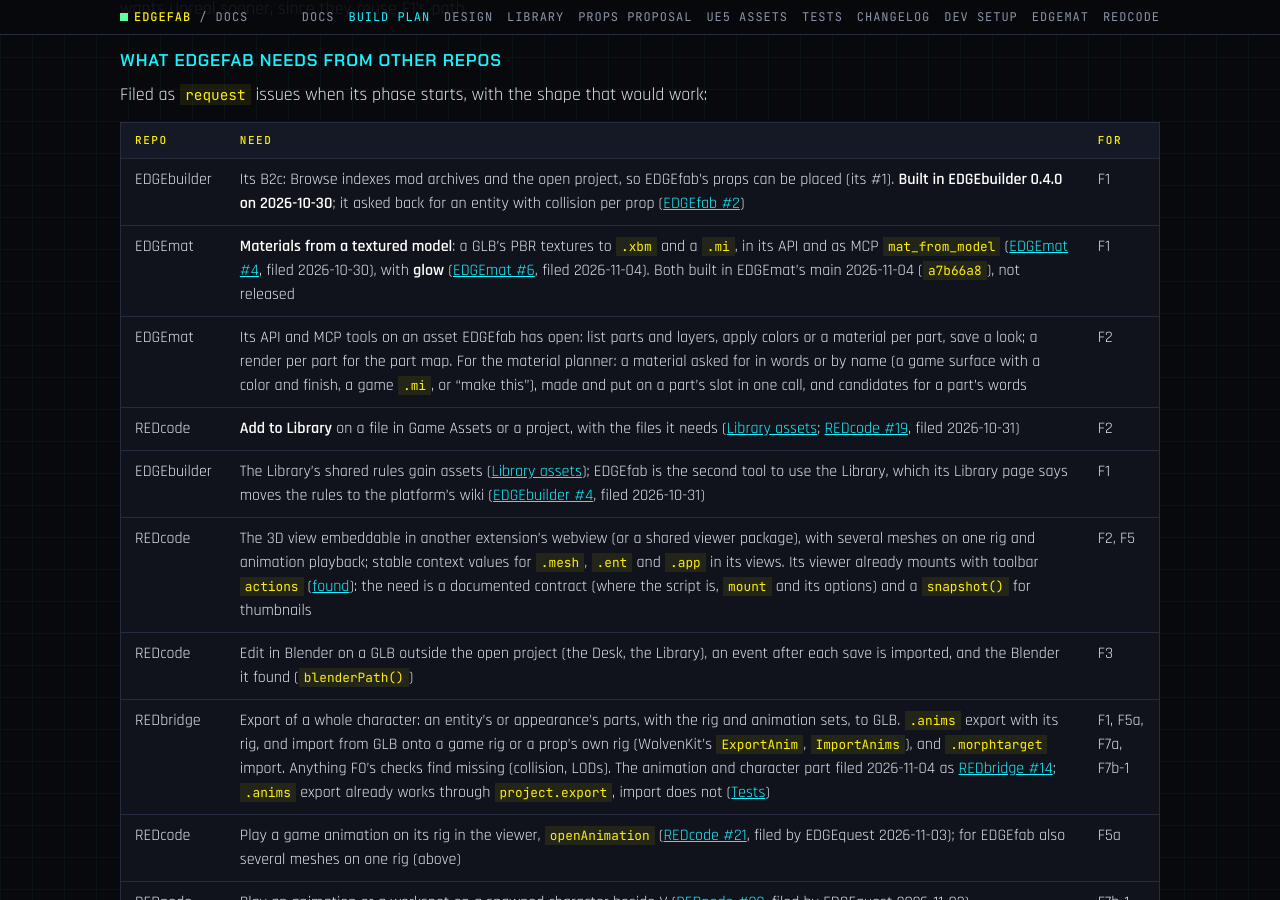
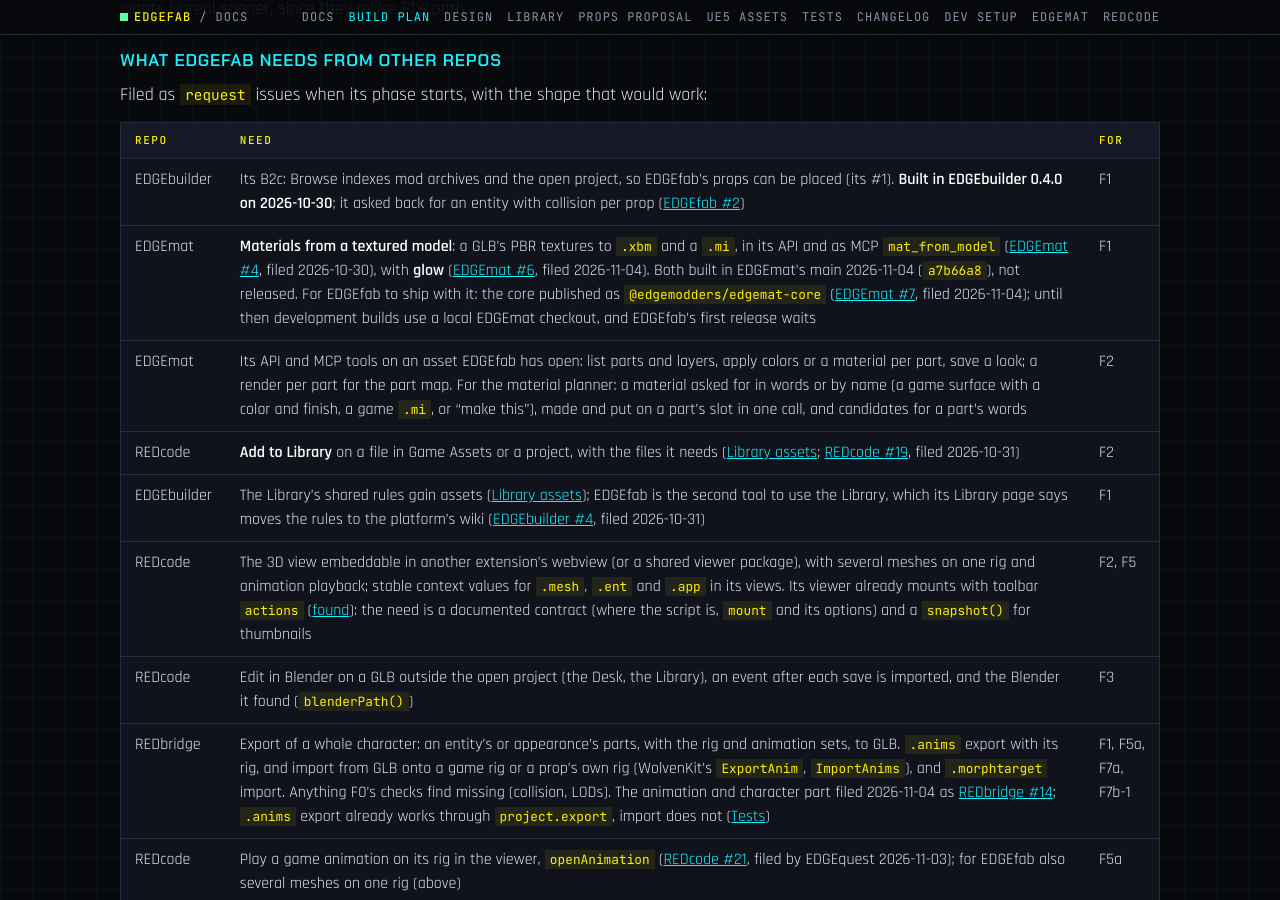
Before and after one commit to Edgemodders/EDGEfab, a Jekyll site: the page built from docs/plan.md, in a window 1280 px wide and 900 px high, scrolled down 18535 px. Built offline with Jekyll 4.4.1, drawn with Linux system fonts in a browser that asks for light colours.

Commit message:
Plan: EDGEmat #7 filed, its core as a package so EDGEfab can ship with materialsFromModel
Co-Authored-By: Claude Opus 5.5 <noreply@anthropic.com>

```diff
--- a/docs/plan.md
+++ b/docs/plan.md
@@ -327,7 +327,7 @@ Filed as `request` issues when its phase starts, with the shape that would work:
 | Repo | Need | For |
 |---|---|---|
 | EDGEbuilder | Its B2c: Browse indexes mod archives and the open project, so EDGEfab's props can be placed (its #1). **Built in EDGEbuilder 0.4.0 on 2026-10-30**; it asked back for an entity with collision per prop ([EDGEfab #2](https://github.com/Edgemodders/EDGEfab/issues/2)) | F1 |
-| EDGEmat | **Materials from a textured model**: a GLB's PBR textures to `.xbm` and a `.mi`, in its API and as MCP `mat_from_model` ([EDGEmat #4](https://github.com/Edgemodders/EDGEmat/issues/4), filed 2026-10-30), with **glow** ([EDGEmat #6](https://github.com/Edgemodders/EDGEmat/issues/6), filed 2026-11-04). Both built in EDGEmat's main 2026-11-04 (`a7b66a8`), not released | F1 |
+| EDGEmat | **Materials from a textured model**: a GLB's PBR textures to `.xbm` and a `.mi`, in its API and as MCP `mat_from_model` ([EDGEmat #4](https://github.com/Edgemodders/EDGEmat/issues/4), filed 2026-10-30), with **glow** ([EDGEmat #6](https://github.com/Edgemodders/EDGEmat/issues/6), filed 2026-11-04). Both built in EDGEmat's main 2026-11-04 (`a7b66a8`), not released. For EDGEfab to ship with it: the core published as `@edgemodders/edgemat-core` ([EDGEmat #7](https://github.com/Edgemodders/EDGEmat/issues/7), filed 2026-11-04); until then development builds use a local EDGEmat checkout, and EDGEfab's first release waits | F1 |
 | EDGEmat | Its API and MCP tools on an asset EDGEfab has open: list parts and layers, apply colors or a material per part, save a look; a render per part for the part map. For the material planner: a material asked for in words or by name (a game surface with a color and finish, a game `.mi`, or "make this"), made and put on a part's slot in one call, and candidates for a part's words | F2 |
 | REDcode | **Add to Library** on a file in Game Assets or a project, with the files it needs ([Library assets](library.html); [REDcode #19](https://github.com/Edgemodders/REDcode/issues/19), filed 2026-10-31) | F2 |
 | EDGEbuilder | The Library's shared rules gain assets ([Library assets](library.html)); EDGEfab is the second tool to use the Library, which its Library page says moves the rules to the platform's wiki ([EDGEbuilder #4](https://github.com/Edgemodders/EDGEbuilder/issues/4), filed 2026-10-31) | F1 |
```
Also changed, not shown: CLAUDE.md (+1 -0 lines).
